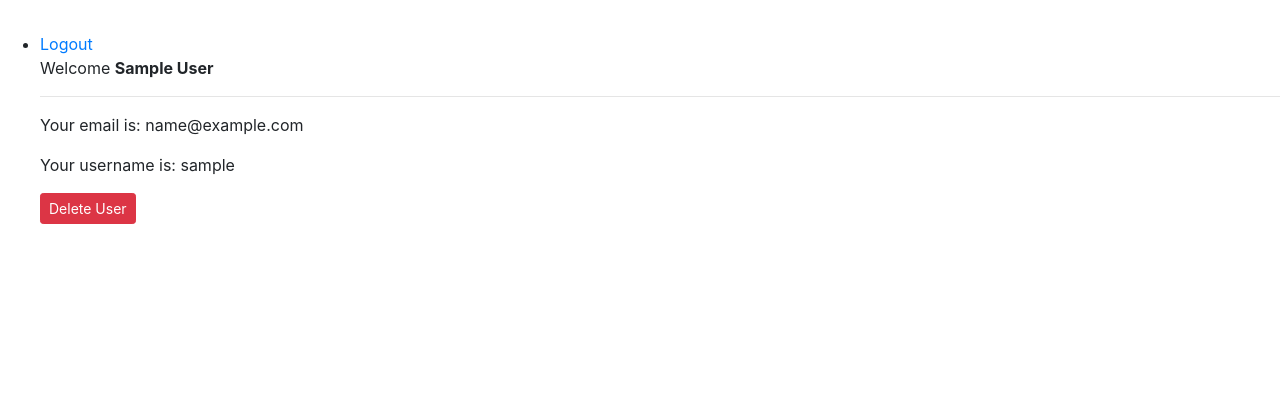
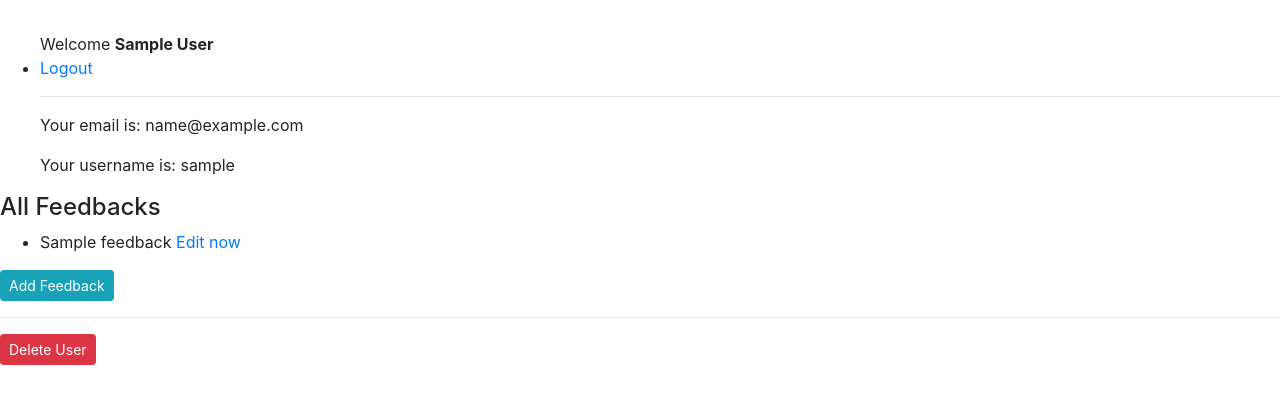
Before and after one commit to exgin/authentication-app, a Flask app: a page that uses templates/secret.html in a window 1280 px wide. Shown: the top 404 px of the page. Run offline with Flask 2, Linux system fonts and the light colour scheme; the visitor is signed in with stand-in values (Sample User, id 1); tables that the repository leaves empty hold one stand-in row (values such as "Sample post"); some libraries are stand-ins or nearby versions.

Commit message:
finished adding feedbacks for users

```diff
--- a/app.py
+++ b/app.py
@@ -36,7 +36,7 @@ def register_page():
         db.session.commit()
         session['username'] = user.username
 
-        return redirect('/secret')
+        return redirect(f"/users/{username}")
     else:
         return render_template('home-reg.html', form=form)
 
@@ -46,6 +46,11 @@ def show_secret(username):
     details of a user, expect their password of course
     """
     user = User.query.get_or_404(username)
+
+    # you have to be logged in & THE SAME username as the user logged in
+    if "username" not in session or username != session['username']:
+        raise Unauthorized()
+
 
     return render_template('secret.html', user=user)
 
@@ -64,6 +69,51 @@ def delete_user(username):
 
     flash("Account deleted")
     return redirect("/register")
+
+@app.route('/users/<username>/feedback/add', methods=["GET", "POST"])
+def add_feedback(username):
+    """Add feedback & handle its logic"""
+
+    # must be logged into the session
+    if "username" not in session or username != session['username']:
+        raise Unauthorized()
+
+    form = FeedbackForm()
+    if form.validate_on_submit():
+        title = form.title.data
+        content = form.content.data
+
+        feedback = Feedback(title=title, content=content, username=username)
+
+        db.session.add(feedback)
+        db.session.commit()
+        flash("Feedback created!")
+        return redirect(f"/users/{feedback.username}")
+    else:
+        return render_template("feedback-form.html", form=form)
+
+
+@app.route("/feedback/<int:feedback_id>/edit", methods=["GET", "POST"])
+def update_feedback(feedback_id):
+    """Show update-feedback form and process it."""
+
+    feedback = Feedback.query.get(feedback_id)
+
+    if "username" not in session or feedback.username != session['username']:
+        raise Unauthorized()
+
+    # remember when editing a form, have to set the object/model of the db to the form
+    form = FeedbackForm(obj=feedback)
+
+    if form.validate_on_submit():
+        feedback.title = form.title.data
+        feedback.content = form.content.data
+
+        db.session.commit()
+        return redirect(f"/users/{feedback.username}")
+    else:
+        return render_template("feedback-edit.html", form=form, feedback=feedback)
+
 
 
 @app.route('/login', methods=["GET", "POST"])
--- a/templates/secret.html
+++ b/templates/secret.html
@@ -6,16 +6,28 @@
 </ul>
 {% endif %} {% if 'username' in session %}
 <ul>
+  <span>Welcome <b>{{user.first_name}} {{user.last_name}}</b></span>
   <li><a href="/logout">Logout</a></li>
-  <span>Welcome <b>{{user.first_name}} {{user.last_name}}</b></span>
   <hr />
   <p>Your email is: {{user.email}}</p>
   <p>Your username is: {{user.username}}</p>
+</ul>
 
-  <form>
-    <button class="btn btn-danger btn-sm" formaction="/users/{{user.username}}/delete" formmethod="POST">
-      Delete User
-    </button>
-  </form>
-</ul>
+<div class="feedbacks">
+  <h4>All Feedbacks</h4>
+  <ul>
+    {% for feedback in user.feedback %}
+    <li>{{feedback.title}} <a href="/feedback/{{feedback.id}}/edit">Edit now</a></li>
+    {% endfor %}
+  </ul>
+
+  <p><a class="btn btn-info btn-sm" href="/users/{{user.username}}/feedback/add">Add Feedback</a></p>
+</div>
+
+<hr />
+<form>
+  <button class="btn btn-danger btn-sm" formaction="/users/{{user.username}}/delete" formmethod="POST">
+    Delete User
+  </button>
+</form>
 {% endif %} {% endblock %}
```
Also changed, not shown: templates/feedback-edit.html (added, +20 -0 lines), templates/feedback-form.html (added, +18 -0 lines).
